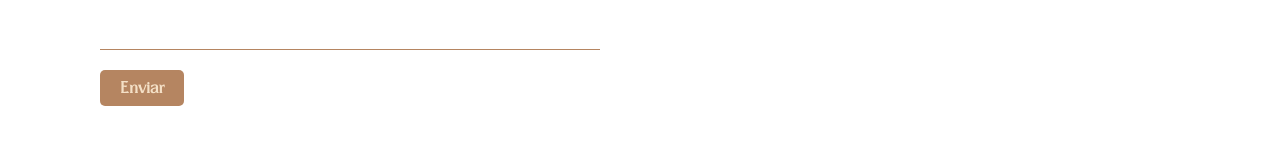
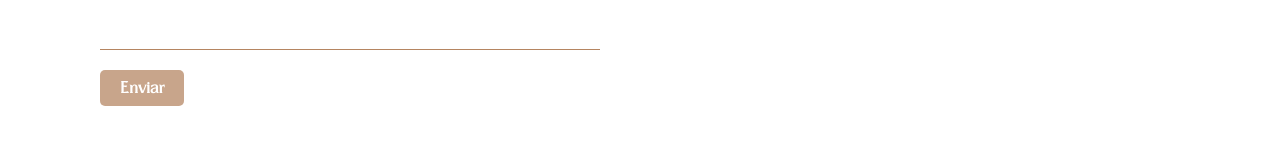
Before and after one commit to felipe-AGomes/portfolio-photographer, a Next.js app: page /contact in a window 1280 px wide. Shown: the part 1004-1148 px from the top of the page. Built offline with nearby package versions, Linux system fonts and the light colour scheme.

Commit message:
change button collor

```diff
--- a/src/components/SendMe/SendMe.module.css
+++ b/src/components/SendMe/SendMe.module.css
@@ -45,9 +45,9 @@
 .formContain button {
 	padding: 7px 20px;
 	width: min-content;
-	background: #b58561;
+	background: #b58561bb;
 	border-radius: 5px;
-	color: #f4e0c7;
+	color: #fff;
 	font-weight: bold;
 	font-size: 1rem;
 	border: none;
```
